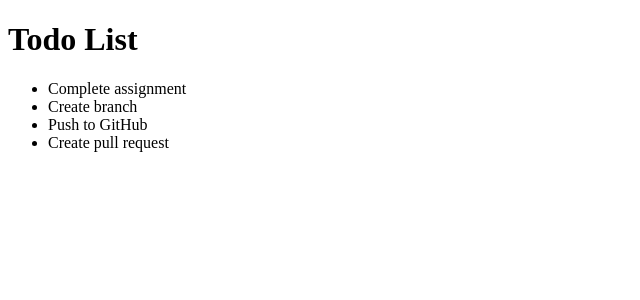
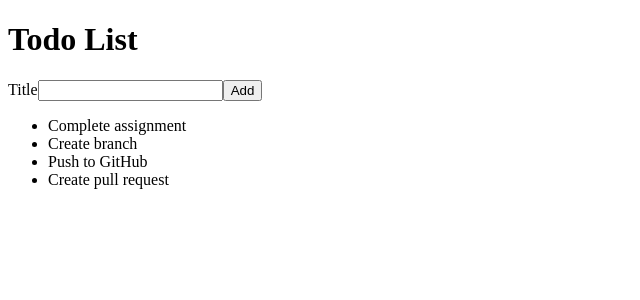
Before and after one commit to AnnaLuky/react-todo, a React (Create React App) app: page / in a window 1280 px wide. Shown: the top 300 px of the page, without its empty margins (0-640 px from the left). Built offline with nearby package versions, Linux system fonts and the light colour scheme; the HTML template or start-up script is replaced by a standard one.

Commit message:
Lesson 1.2

```diff
--- /dev/null
+++ b/src/AddTodoForm.js
@@ -0,0 +1,11 @@
+import React from "react";
+function AddTodoForm() {
+    return (
+        <form>
+            <label htmlFor="todoTitle" >Title</label>
+            <input id="todoTitle" type="text"></input>
+            <button type="submit">Add</button>
+        </form>
+    );
+}
+export default AddTodoForm;
--- a/src/App.js
+++ b/src/App.js
@@ -1,31 +1,12 @@
 import React from 'react';
-const todoList = [
-  {
-    id: 1,
-    title: "Complete assignment"
-  },
-  {
-    id: 2,
-    title: "Create branch"
-  },
-  {
-    id: 3,
-    title: "Push to GitHub"
-  },
-  {
-    id: 4,
-    title: "Create pull request"
-  }
-];
+import AddTodoForm from './AddTodoForm';
+import TodoList from './TodoList';
 function App() {
   return (
     <div>
       <h1>Todo List</h1>
-      <ul>
-        {todoList.map(function(toDoListElement){
-          return <li key={toDoListElement.id}>{toDoListElement.title}</li>;
-        })}
-      </ul>
+      <AddTodoForm />
+      <TodoList />
     </div>
 
   );
--- /dev/null
+++ b/src/TodoList.js
@@ -0,0 +1,28 @@
+import React from "react";
+const todoList = [
+    {
+      id: 1,
+      title: "Complete assignment"
+    },
+    {
+      id: 2,
+      title: "Create branch"
+    },
+    {
+      id: 3,
+      title: "Push to GitHub"
+    },
+    {
+      id: 4,
+      title: "Create pull request"
+    }
+  ];
+function TodoList() {
+    return (<ul>
+        {todoList.map(function (toDoListElement) {
+            return <li key={toDoListElement.id}>{toDoListElement.title}</li>;
+        })}
+    </ul>);
+}
+
+export default TodoList;
```
